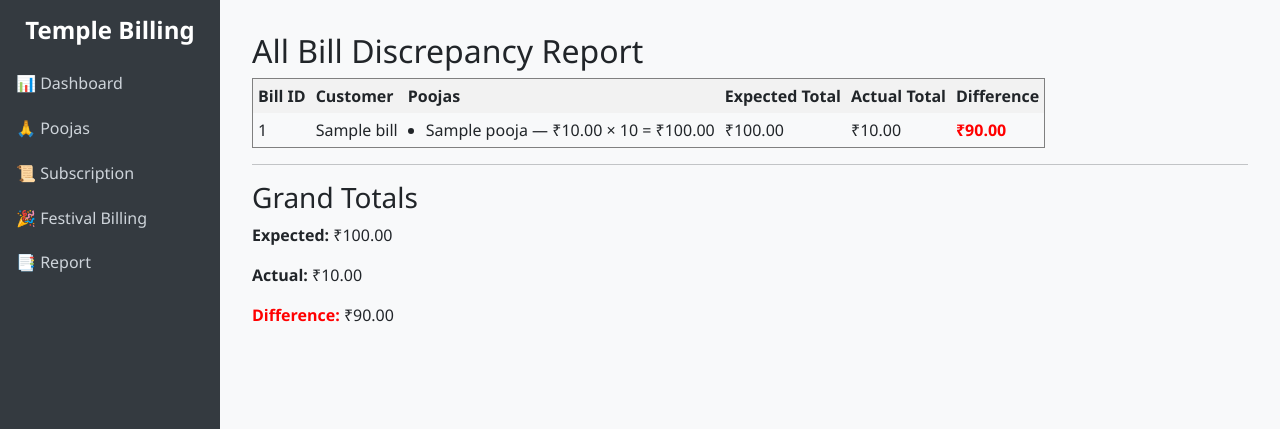
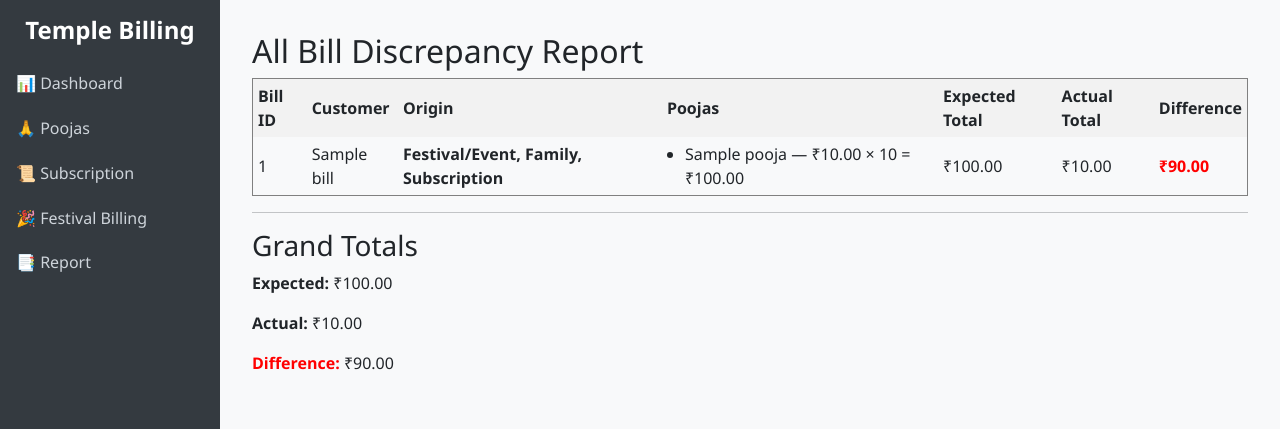
Before and after one commit to Achujozef/Billing-Web, a Django app: page /all-bill-discrepancy-report/ in a window 1280 px wide. Shown: the top 429 px of the page. Run offline with Django 5.2, Linux system fonts and the light colour scheme; tables that the repository leaves empty hold one stand-in row (values such as "Sample post").

Commit message:
Implemented the origin

```diff
--- a/billing/templates/billing/all_bill_discrepancy_report.html
+++ b/billing/templates/billing/all_bill_discrepancy_report.html
@@ -8,6 +8,7 @@
       <tr style="background:#f2f2f2;">
         <th>Bill ID</th>
         <th>Customer</th>
+        <th>Origin</th> <!-- ✅ new column -->
         <th>Poojas</th>
         <th>Expected Total</th>
         <th>Actual Total</th>
@@ -19,6 +20,7 @@
       <tr>
         <td>{{ d.bill.id }}</td>
         <td>{{ d.customer_name }}</td>
+        <td><strong>{{ d.bill_type }}</strong></td> <!-- ✅ shows origin -->
         <td>
           <ul style="margin:0; padding-left:18px;">
             {% for p in d.poojas %}
--- a/billing/views.py
+++ b/billing/views.py
@@ -1075,10 +1075,24 @@ def all_bill_discrepancy_report(request):
         actual_total = bill.total_amount
         difference = expected_total - actual_total
 
+        # ✅ Find the origin of the bill
+        bill_type = []
+        if bill.event_bookings.exists():
+            bill_type.append("Festival/Event")
+        if bill.family_members.exists():
+            bill_type.append("Family")
+        if bill.subscription_bills.exists():
+            bill_type.append("Subscription")
+        if not bill_type:
+            bill_type.append("Regular")
+
+        bill_type_label = ", ".join(bill_type)
+
         if difference != 0:
             discrepancies.append({
                 "bill": bill,
                 "customer_name": bill.customer_name,
+                "bill_type": bill_type_label,   # ✅ added
                 "poojas": [
                     {
                         "name": p.pooja.pooja_name,
```
